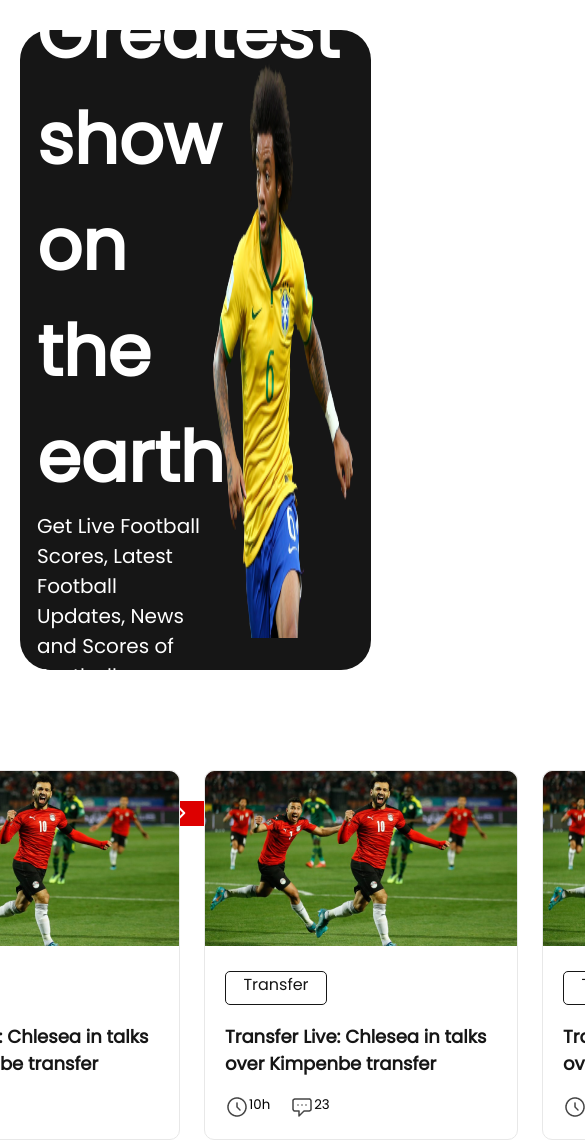
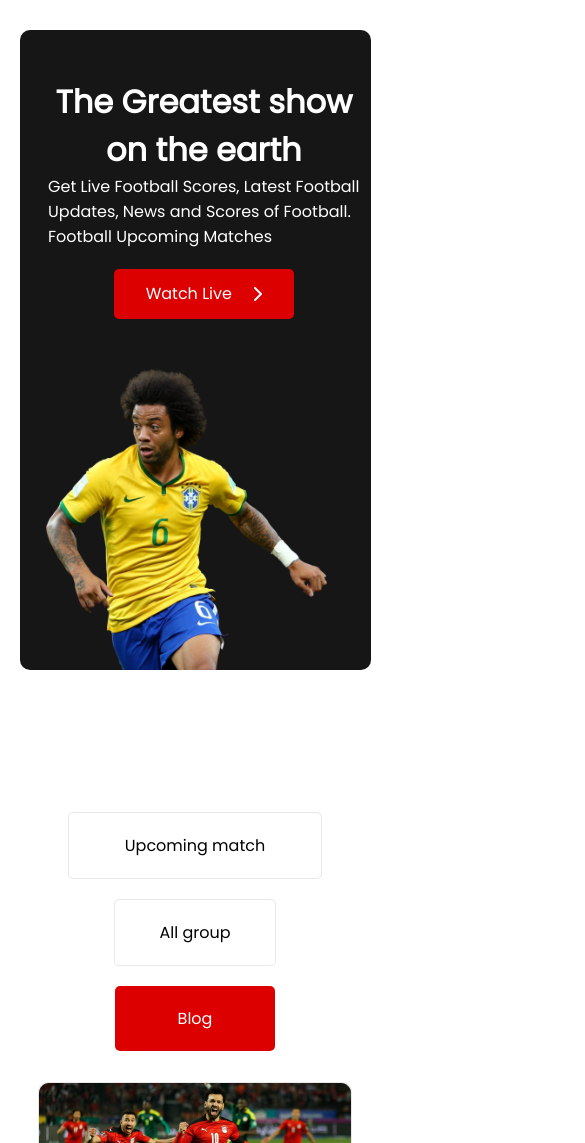
Before and after one commit to Milon3658/world-cup, a plain HTML site: page index.html in a window 390 px wide. Shown: the top 1143 px of the page, 585 px wide, since content can reach past the window. Drawn offline with Linux system fonts and the light colour scheme.

Commit message:
mobile responsive make

```diff
--- a/index.html
+++ b/index.html
@@ -18,7 +18,7 @@
             <div class="main-bannar">
                 <div class="main-bannar-left">
                     <h1>
-                        The Greatest <br> show on the <br> earth
+                        The Greatest show on the earth
                     </h1>
                     <p>
                         Get Live Football Scores, Latest Football <br>Updates, News and Scores of Football. <br>
@@ -37,7 +37,7 @@
             <div class="match-blogs">
                 <div class="left-box">
                     <a class="watch-button empty-color" href="matches.html">Upcoming match</a>
-                    <a class="watch-button empty-color" href="">All group</a>
+                    <a class="watch-button empty-color ress-size" href="">All group</a>
                     <a class="watch-button fill-color" href="">Blog</a>
                 </div>
                 <div class="right-box-blogs">
--- a/styles/style.css
+++ b/styles/style.css
@@ -51,7 +51,7 @@
 .main-bannar-left h1 {
     margin-top: 0;
     margin-bottom: 0;
-    font-size: 70px;
+    font-size: 4.375em;
     font-weight: 700px;
     color: white;
 }
@@ -188,6 +188,7 @@
     width: 100%;
     margin-left: 0;
     margin-right: 0;
+    margin-bottom: 0;
     height: 444px;
     background-color: #161616;
     display: flex;
@@ -238,3 +239,82 @@
     border: 1px solid #E8E8E8;
     border-radius: 10px;
 }
+
+/* ******************* */
+/* RESPONSIVE FOR MOBILE*/
+/* ******************* */
+
+
+@media screen and (max-width:688px) {
+    main{
+        margin-left: 0;
+        margin-right: 0;
+    }
+    .main-bannar{
+        border-radius: 10px;
+        width: 90%;
+        margin-left: 5%;
+        margin-right: 5%;
+        flex-direction: column;
+        justify-content: center;
+        align-items: center;
+    }
+
+    .main-bannar-left {
+        align-items: center;
+        width: 100%;
+    }
+
+    .main-bannar-left h1 {
+        margin-left: 5px;
+        margin-right: 5px;
+        font-size: 2em;
+        text-align: center;
+    }
+
+    .main-bannar-left p {
+        margin-left: 10px;
+        margin-right: 10px;
+        margin-bottom: 10px;
+        font-size: 1em;
+        white-space: nowrap;
+        overflow: hidden;
+        text-overflow: ellipsis;
+    }
+    .main-bannar-right{
+        width: 80%;
+        margin-left: 10%;
+        margin-right: 10%;
+    }
+    /*  */
+    /* bannar end */
+    /*  */
+    .left-box{
+        margin-right: 0px;
+        background-color: white;
+    }
+    .empty-color{
+        border: 1px solid #E8E8E8;
+    }
+    .fill-color{
+     width: 160px;
+    }
+    .ress-size{
+        width: 160px;
+    }
+    .match-blogs {
+        flex-direction: column;
+        justify-content: center;
+        align-items: center;
+    }
+    .right-box-blogs{
+        grid-template-columns: repeat(1, 1fr);
+    }
+
+    /* footer */
+    .about{
+        /* margin-bottom: 20px; */
+        flex-direction: column;
+        align-items: center;
+    }
+}
```
